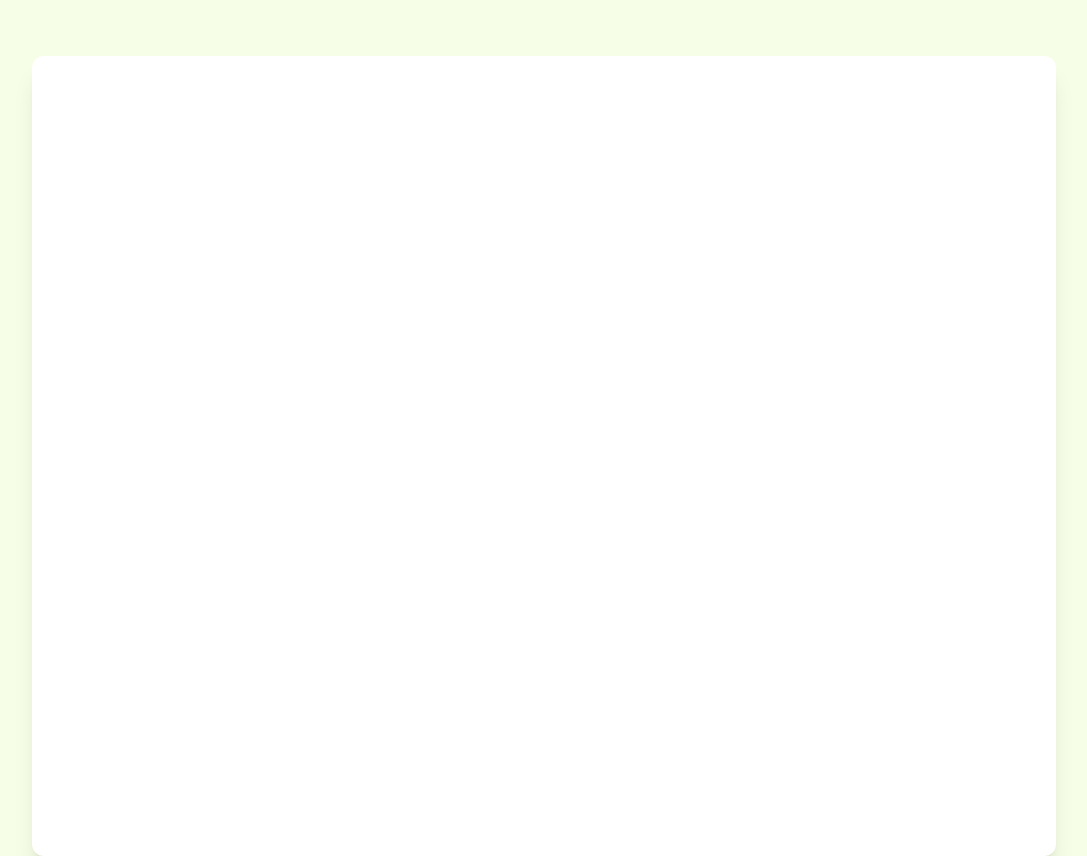
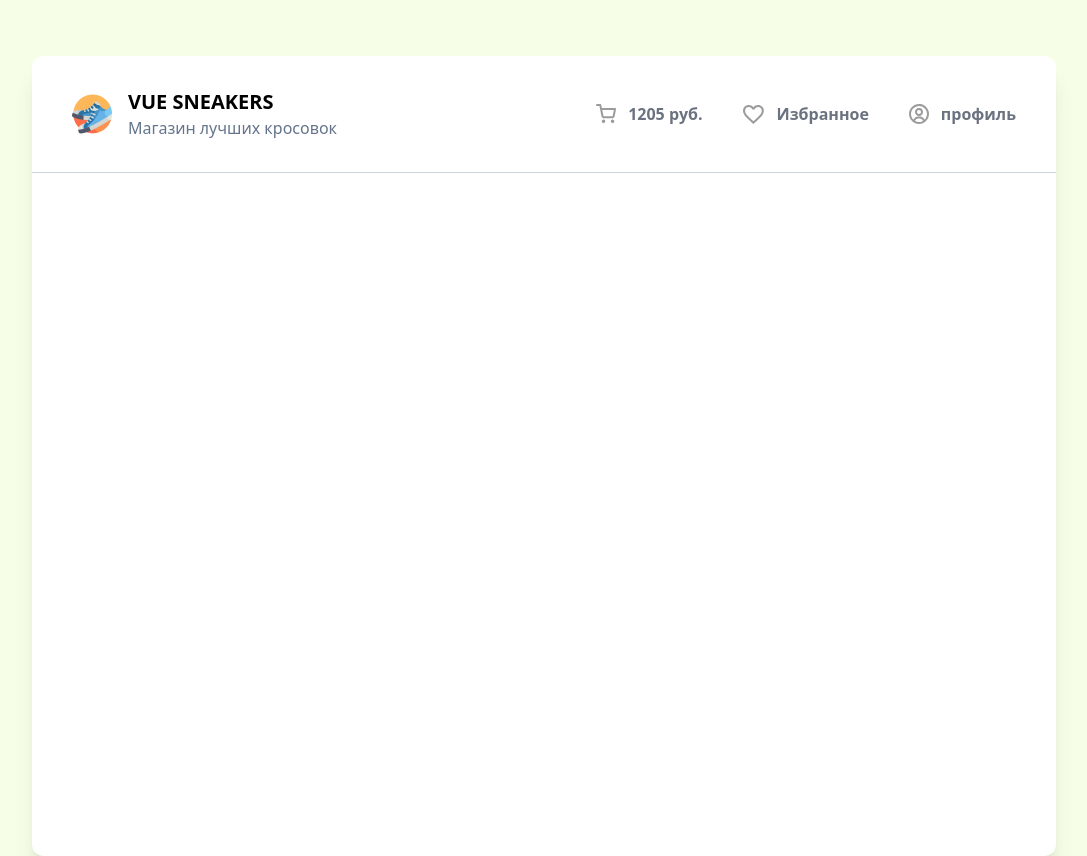
Before and after one commit to irrbis38/v-sneakers, a Vue app: page / in a window 1280 px wide. Shown: the whole page, without its empty margins (96-1183 px from the left). Built offline with nearby package versions, Linux system fonts and the light colour scheme.

Commit message:
feat: add Header components, disable eslint rule

```diff
--- a/src/App.vue
+++ b/src/App.vue
@@ -1,8 +1,11 @@
 <script setup>
+import Header from './components/Header.vue'
 </script>
 
 <template>
-  <div class="w-4/5 h-screen m-auto rounded-xl bg-white shadow-xl mt-14"></div>
+  <div class="w-4/5 h-screen m-auto rounded-xl bg-white shadow-xl mt-14">
+    <Header />
+  </div>
 </template>
 
 <style scoped>
--- /dev/null
+++ b/src/components/Header.vue
@@ -0,0 +1,32 @@
+<template>
+  <header class="flex justify-between border-b border-slate-300 px-10 py-8">
+    <div class="flex items-center gap-4">
+      <img class="block w-10 h-10" src="/logo.png" alt="logo" />
+      <div>
+        <h1 class="text-xl uppercase font-bold">Vue Sneakers</h1>
+        <p class="text-slate-500">Магазин лучших кросовок</p>
+      </div>
+    </div>
+
+    <ul class="flex items-center gap-10">
+      <li
+        class="flex items-center gap-3 text-gray-500 hover:text-black cursor-pointer transition-colors"
+      >
+        <img src="/cart.svg" alt="" />
+        <b>1205 руб.</b>
+      </li>
+      <li
+        class="flex items-center gap-3 text-gray-500 hover:text-black cursor-pointer transition-colors"
+      >
+        <img src="/heart.svg" alt="" />
+        <b>Избранное</b>
+      </li>
+      <li
+        class="flex items-center gap-3 text-gray-500 hover:text-black cursor-pointer transition-colors"
+      >
+        <img src="/profile.svg" alt="" />
+        <b>профиль</b>
+      </li>
+    </ul>
+  </header>
+</template>
```
Also changed, not shown: .eslintrc.cjs.
